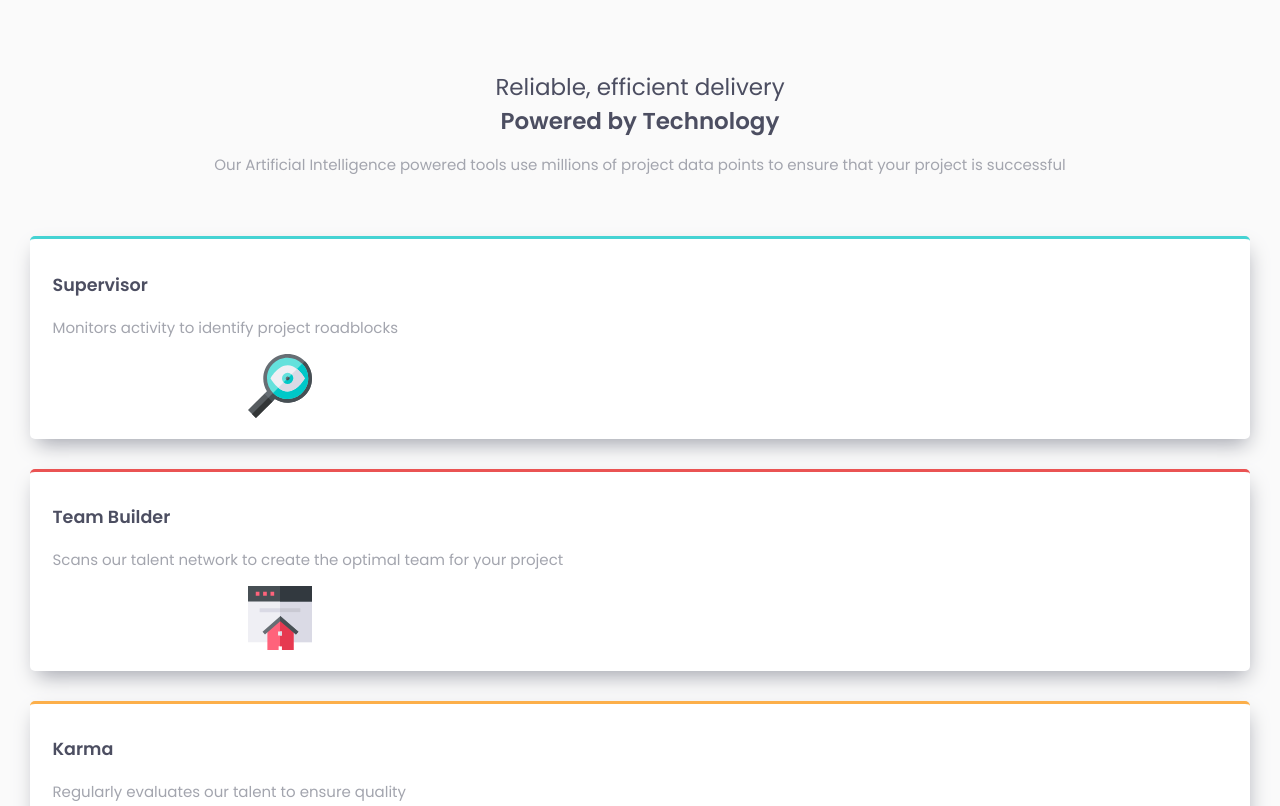
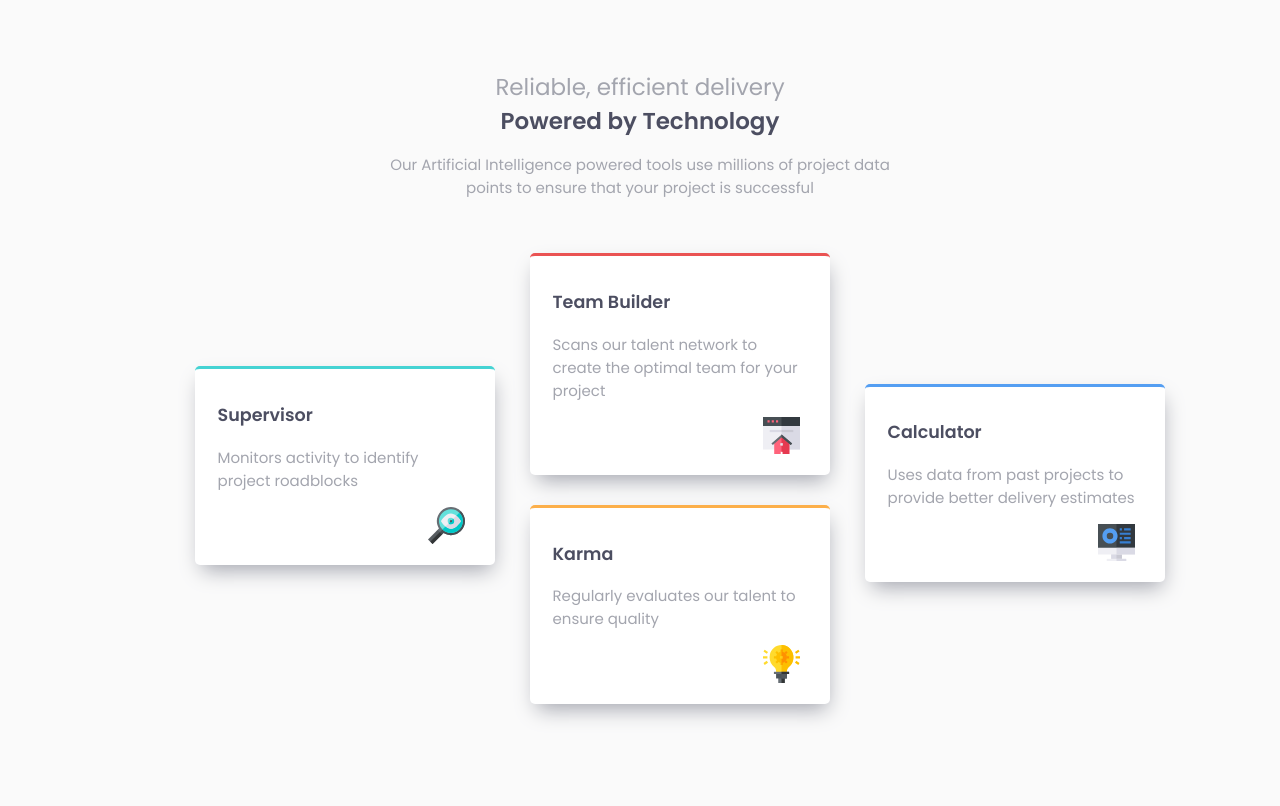
Before and after one commit to JrSierraG/four-card-section-challenge, a plain HTML site: page index.html in a window 1280 px wide. Shown: the top 806 px of the page. Drawn offline with Linux system fonts and the light colour scheme.

Commit message:
Desktop version

```diff
--- a/index.html
+++ b/index.html
@@ -27,6 +27,7 @@
                 <img class="card-img" src="./img/icon-supervisor.svg" alt="">
             </div>
         </div>
+        <div class="box">
             <div class="card card-team">
                 <div class="card-content">
                     <h3>Team Builder</h3>
@@ -41,6 +42,7 @@
                     <img class="card-img" src="./img/icon-karma.svg" alt="">
                 </div>
             </div>
+        </div>
         <div class="card card-calculator">
             <div class="card-content">
                 <h3>Calculator</h3>
--- a/styles.css
+++ b/styles.css
@@ -22,7 +22,7 @@ body {
 
 h1 {
     /* border: 1px solid red; */
-    color: var(--DarkBlue);
+    color: var(--GrayishBlue);
     font-weight: 200;
     font-size: 23px;
     text-align: center;
@@ -30,6 +30,7 @@ h1 {
 
 span {
     font-weight: 600;
+    color: var(--DarkBlue);
 }
 
 p {
@@ -77,3 +78,31 @@ h3 {
     position: relative;
     left: 13em;
 }
+
+@media screen and (min-width: 768px) {
+    .description {
+        width: 500px;
+        margin: 0 auto;
+    }
+    .card {
+        width: 20em;
+        display: flex;
+        margin: 30px;
+    }
+    .card-img {
+        width: 2.5em;
+        margin-left: 1em;
+    }
+    .card-supervisor {
+        margin-left: 165px;
+        margin-top: 10%;
+    }
+    .box {
+        margin-left: 470px;
+        margin-top: -28%;
+    }
+    .card-calculator {
+        margin-left: 835px;
+        margin-top: -350px;
+    }
+}
```
Lines whose indentation alone changed are shown as unchanged.
